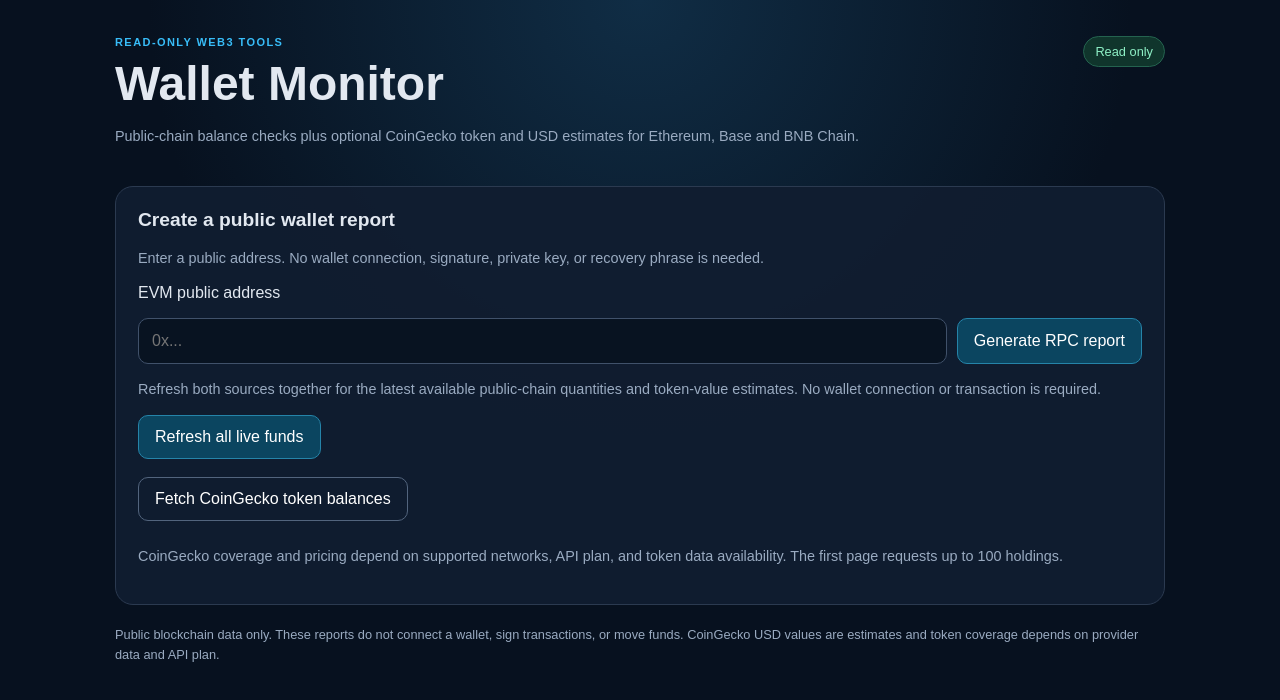
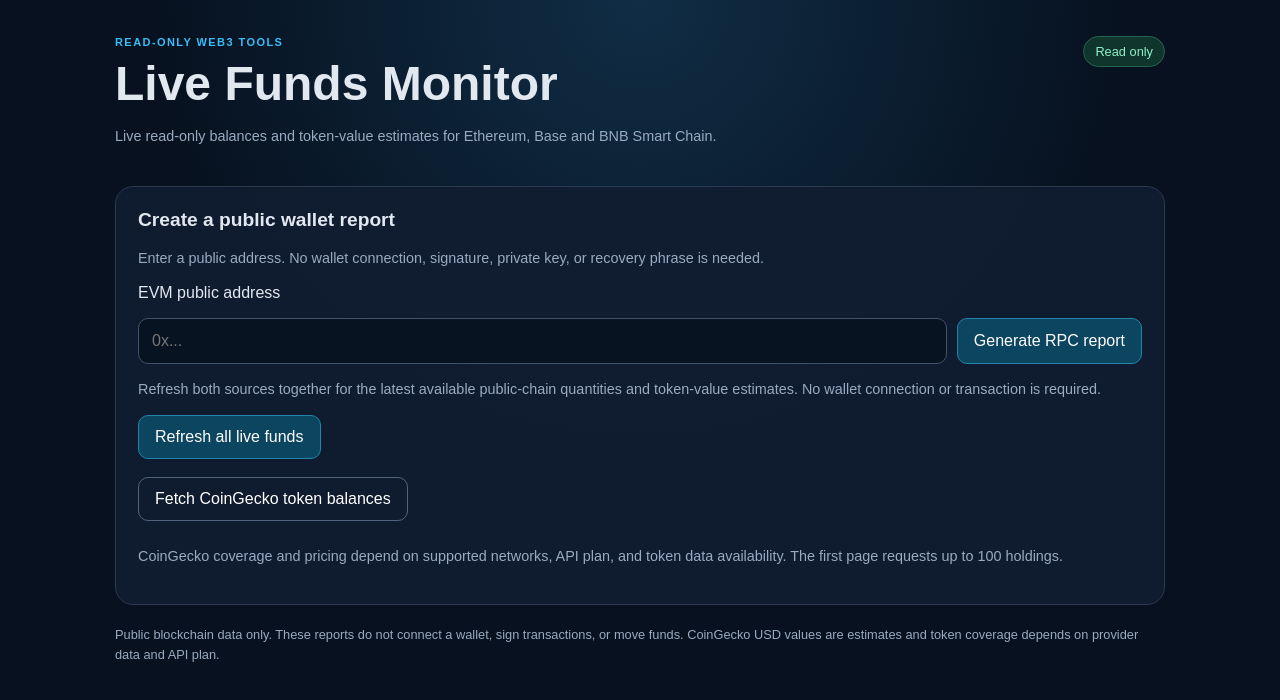
Before and after one commit to bperry080-maker/web3-crypto-exchange, a Next.js app in the folder apps/web/: page / in a window 1280 px wide. Shown: the top 700 px of the page. Built offline with nearby package versions, Linux system fonts and the light colour scheme.

Commit message:
Label dashboard for live funds monitoring

```diff
--- a/apps/web/app/page.tsx
+++ b/apps/web/app/page.tsx
@@ -6,8 +6,8 @@ export default function HomePage() {
       <header className="topbar">
         <div>
           <div className="eyebrow">Read-only Web3 tools</div>
-          <h1>Wallet Monitor</h1>
-          <p className="muted">Public-chain balance checks plus optional CoinGecko token and USD estimates for Ethereum, Base and BNB Chain.</p>
+          <h1>Live Funds Monitor</h1>
+          <p className="muted">Live read-only balances and token-value estimates for Ethereum, Base and BNB Smart Chain.</p>
         </div>
         <span className="chip">Read only</span>
       </header>
```
